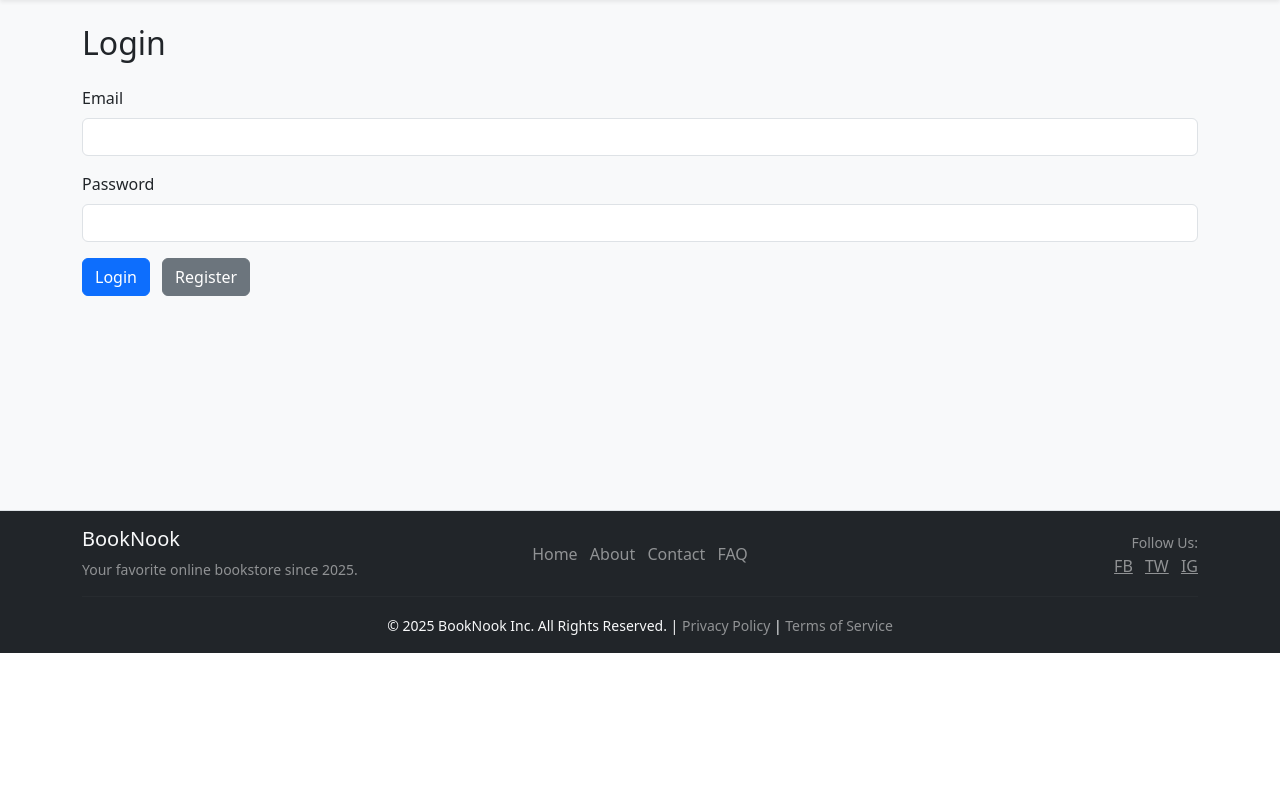
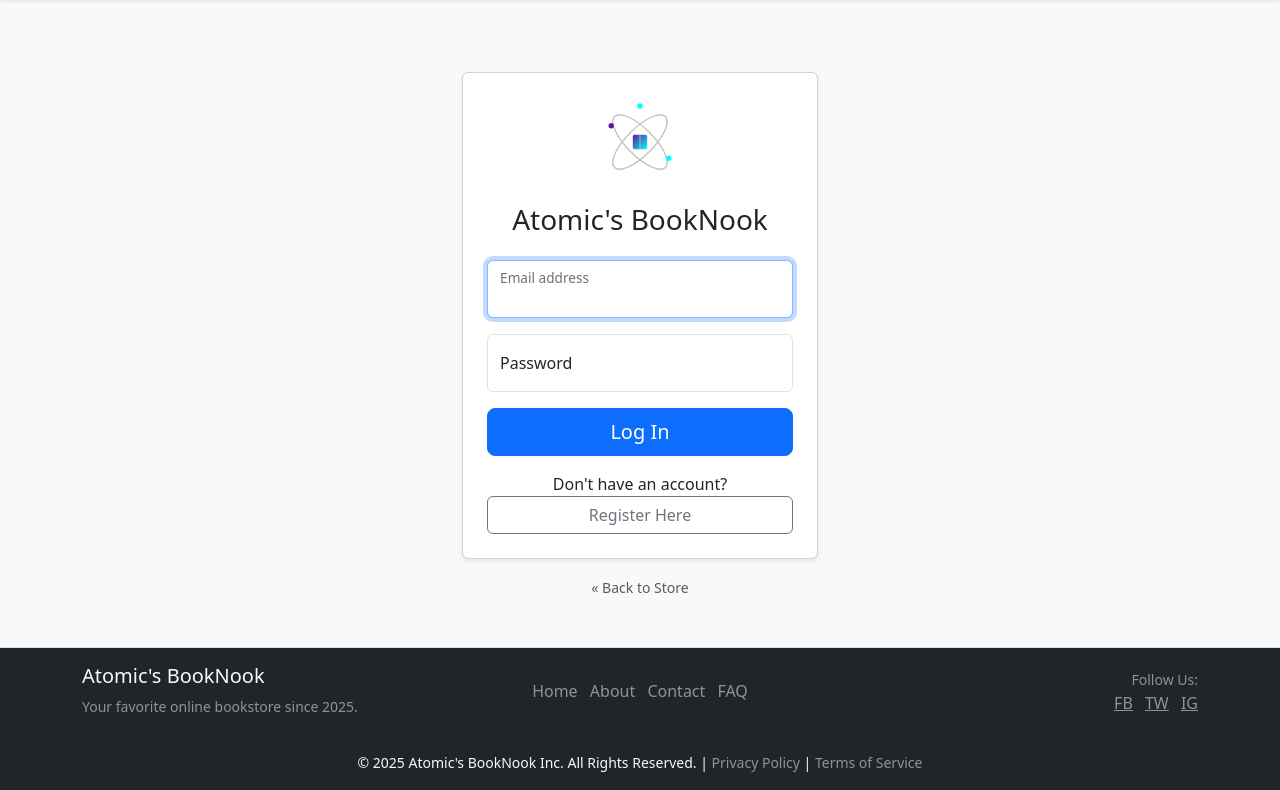
Before and after one commit to ReginaldCosensIII/cs492_bookstore_project, a Flask app: page /auth/login in a window 1280 px wide. Shown: the part 147-937 px from the top of the page. Before the commit the page ends 800 px from the top, so only its background shows below. Run offline with Flask 3, Linux system fonts and the light colour scheme; some libraries are stand-ins or nearby versions.

Commit message:
fix: Improve login page layout and add footer pages

```diff
--- a/app/templates/base.html
+++ b/app/templates/base.html
@@ -4,7 +4,7 @@
 <head>
     <meta charset="utf-8">
     <meta name="viewport" content="width=device-width, initial-scale=1">
-    <title>{% block title %}BookNook{% endblock %} - Your Next Chapter</title>
+    <title>{% block title %}Atomic's BookNook{% endblock %} - Your Next Chapter</title>
     <link href="https://cdn.jsdelivr.net/npm/bootstrap@5.3.2/dist/css/bootstrap.min.css" rel="stylesheet" xintegrity="sha384-T3c6CoIi6uLrA9TneNEoa7RxnatzjcDSCmG1MXxSR1GAsXEV/Dwwykc2MPK8M2HN" crossorigin="anonymous">
     <link rel="stylesheet" href="{{ url_for('static', filename='styles.css') }}">
     <link rel="icon" href="{{ url_for('static', filename='images/atomic_logo.ico') }}" type="image/x-icon">
@@ -19,17 +19,17 @@
                     <svg width="90" height="90" viewBox="0 0 100 100" xmlns="http://www.w3.org/2000/svg" class="me-2">
                         <defs>
                             <linearGradient id="quantumGradient" x1="0%" y1="0%" x2="100%" y2="100%">
-                                <stop offset="0%" style="stop-color:#5A189A;stop-opacity:1" />
-                                <stop offset="100%" style="stop-color:#00FFFF;stop-opacity:1" />
+                                <stop offset="0%" style="stop-color:#5A189A;stop-opacity:1"></stop>
+                                <stop offset="100%" style="stop-color:#00FFFF;stop-opacity:1"></stop>
                             </linearGradient>
                         </defs>
-                        <rect x="42" y="42" width="16" height="16" fill="url(#quantumGradient)" rx="2"/>
-                        <path d="M 50 42 V 58" stroke="#C0C0C0" stroke-width="1"/>
-                        <ellipse cx="50" cy="50" rx="40" ry="15" fill="none" stroke="#C0C0C0" stroke-width="1.5" transform="rotate(45 50 50)"/>
-                        <ellipse cx="50" cy="50" rx="40" ry="15" fill="none" stroke="#C0C0C0" stroke-width="1.5" transform="rotate(-45 50 50)"/>
-                        <circle cx="50" cy="10" r="3" fill="#00FFFF"/>
-                        <circle cx="18" cy="32" r="3" fill="#5A189A"/>
-                        <circle cx="82" cy="68" r="3" fill="#00FFFF"/>
+                        <rect x="42" y="42" width="16" height="16" fill="url(#quantumGradient)" rx="2"></rect>
+                        <path d="M 50 42 V 58" stroke="#C0C0C0" stroke-width="1"></path>
+                        <ellipse cx="50" cy="50" rx="40" ry="15" fill="none" stroke="#C0C0C0" stroke-width="1.5" transform="rotate(45 50 50)"></ellipse>
+                        <ellipse cx="50" cy="50" rx="40" ry="15" fill="none" stroke="#C0C0C0" stroke-width="1.5" transform="rotate(-45 50 50)"></ellipse>
+                        <circle cx="50" cy="10" r="3" fill="#00FFFF"></circle>
+                        <circle cx="18" cy="32" r="3" fill="#5A189A"></circle>
+                        <circle cx="82" cy="68" r="3" fill="#00FFFF"></circle>
                     </svg>
                     <span class="fs-4 fw-bold">BookNook</span>
                 </a>
@@ -119,7 +119,7 @@
         <div class="container text-center">
              <div class="row align-items-center">
                 <div class="col-md-4 mb-3 mb-md-0 text-md-start">
-                    <h5>BookNook</h5>
+                    <h5>Atomic's BookNook</h5>
                     <p class="small text-white-50 mb-0">Your favorite online bookstore since {{ current_year }}.</p>
                 </div>
                 <div class="col-md-4 mb-3 mb-md-0">
@@ -138,9 +138,9 @@
                 </div>
             </div>
             <hr class="my-3" style="border-color: rgba(255,255,255,0.1);">
-            <p class="mb-0"><small>&copy; {{ current_year }} BookNook Inc. All Rights Reserved. |
-                <a href="#" class="text-white-50 text-decoration-none">Privacy Policy</a> |
-                <a href="#" class="text-white-50 text-decoration-none">Terms of Service</a>
+            <p class="mb-0"><small>&copy; {{ current_year }} Atomic's BookNook Inc. All Rights Reserved. |
+                <a href="{{ url_for('main.privacy_policy_page') }}" class="text-white-50 text-decoration-none">Privacy Policy</a> |
+                <a href="{{ url_for('main.terms_of_service_page') }}" class="text-white-50 text-decoration-none">Terms of Service</a>
             </small></p>
         </div>
     </footer>
--- a/app/templates/login.html
+++ b/app/templates/login.html
@@ -1,20 +1,56 @@
+{# cs492_bookstore_project/app/templates/login.html #}
 {% set show_nav = False %}
 {% extends 'base.html' %}
 
-{% block title %}Login{% endblock %}
+{% block title %}Login - Atomic's BookNook{% endblock %}
 
 {% block content %}
-<h2 class="mb-4">Login</h2>
-<form method="post">
-    <div class="mb-3">
-        <label for="email" class="form-label">Email</label>
-        <input name="email" type="email" class="form-control" required>
+<div class="row justify-content-center mt-5">
+    <div class="col-md-6 col-lg-5 col-xl-4">
+        <div class="card shadow-sm">
+            <div class="card-body p-4">
+                <div class="text-center mb-4">
+                    <!-- BookNook Logo SVG -->
+                    <svg width="90" height="90" viewBox="0 0 100 100" xmlns="http://www.w3.org/2000/svg" class="mb-3">
+                        <defs>
+                            <linearGradient id="quantumGradient" x1="0%" y1="0%" x2="100%" y2="100%">
+                                <stop offset="0%" style="stop-color:#5A189A;stop-opacity:1"></stop>
+                                <stop offset="100%" style="stop-color:#00FFFF;stop-opacity:1"></stop>
+                            </linearGradient>
+                        </defs>
+                        <rect x="42" y="42" width="16" height="16" fill="url(#quantumGradient)" rx="2"></rect>
+                        <path d="M 50 42 V 58" stroke="#C0C0C0" stroke-width="1"></path>
+                        <ellipse cx="50" cy="50" rx="40" ry="15" fill="none" stroke="#C0C0C0" stroke-width="1.5" transform="rotate(45 50 50)"></ellipse>
+                        <ellipse cx="50" cy="50" rx="40" ry="15" fill="none" stroke="#C0C0C0" stroke-width="1.5" transform="rotate(-45 50 50)"></ellipse>
+                        <circle cx="50" cy="10" r="3" fill="#00FFFF"></circle>
+                        <circle cx="18" cy="32" r="3" fill="#5A189A"></circle>
+                        <circle cx="82" cy="68" r="3" fill="#00FFFF"></circle>
+                    </svg>
+                    <h2 class="h3 mb-3 fw-normal">Atomic's BookNook</h2>
+                </div>
+
+                <form method="post" novalidate>
+                    <div class="form-floating mb-3">
+                        <input name="email" type="email" class="form-control" id="floatingEmail" placeholder="name@example.com" required autofocus>
+                        <label for="floatingEmail">Email address</label>
+                    </div>
+                    <div class="form-floating mb-3">
+                        <input name="password" type="password" class="form-control" id="floatingPassword" placeholder="Password" required>
+                        <label for="floatingPassword">Password</label>
+                    </div>
+
+                    <button class="w-100 btn btn-lg btn-primary mb-3" type="submit">Log In</button>
+
+                    <div class="text-center">
+                        <p class="mb-0">Don't have an account?</p>
+                        <a href="{{ url_for('auth.register') }}" class="btn btn-outline-secondary w-100">Register Here</a>
+                    </div>
+                </form>
+            </div>
+        </div>
+        <div class="text-center mt-3">
+             <a href="{{ url_for('main.home') }}" class="text-muted text-decoration-none"><small>&laquo; Back to Store</small></a>
+        </div>
     </div>
-    <div class="mb-3">
-        <label for="password" class="form-label">Password</label>
-        <input name="password" type="password" class="form-control" required>
-    </div>
-    <button type="submit" class="btn btn-primary">Login</button>
-    <a href="{{ url_for('auth.register') }}" class="btn btn-secondary ms-2">Register</a>
-</form>
+</div>
 {% endblock %}
```
Also changed, not shown: app/main/routes.py (+14 -2 lines), app/templates/privacy_policy.html (added, +55 -0 lines), app/templates/terms_of_service.html (added, +42 -0 lines).
